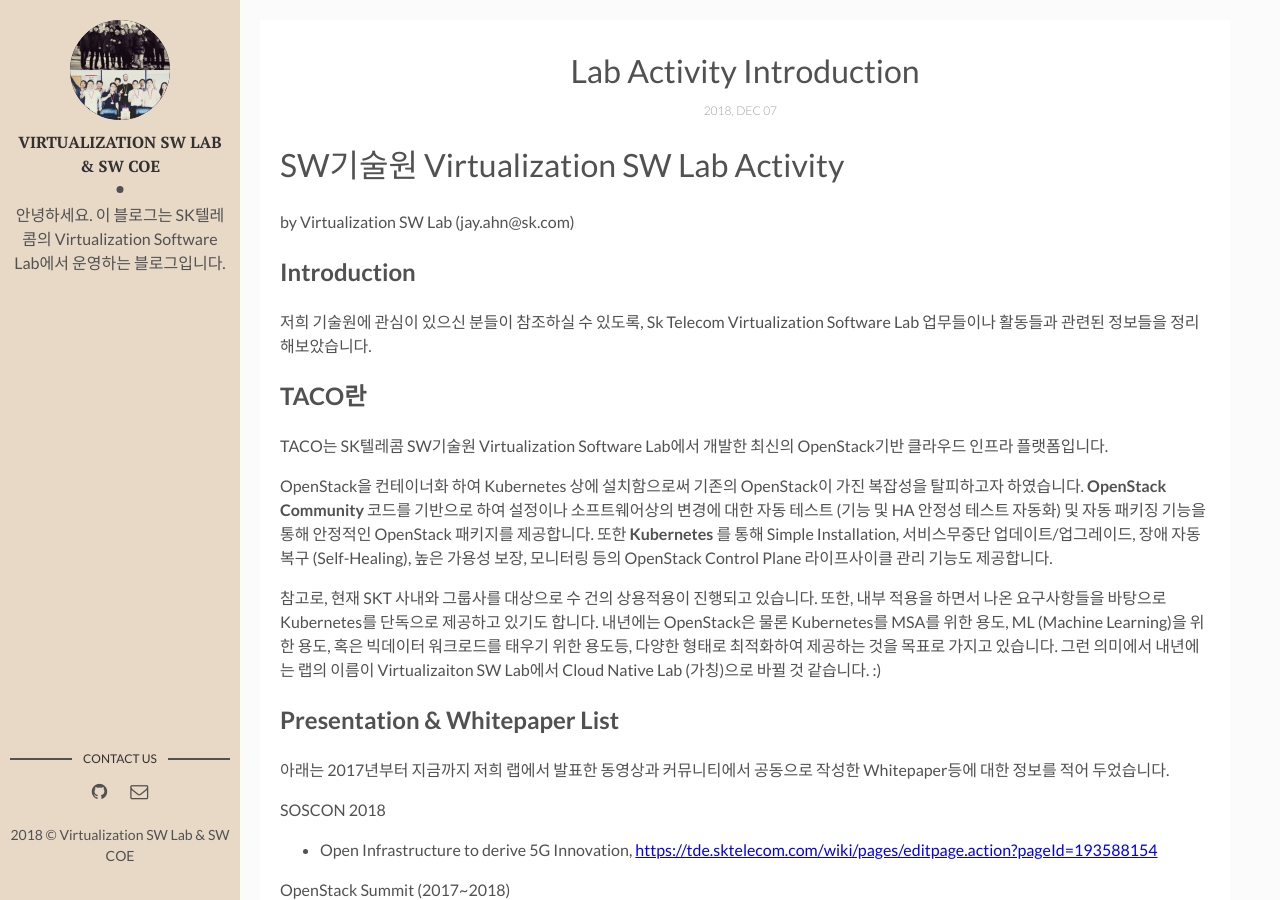
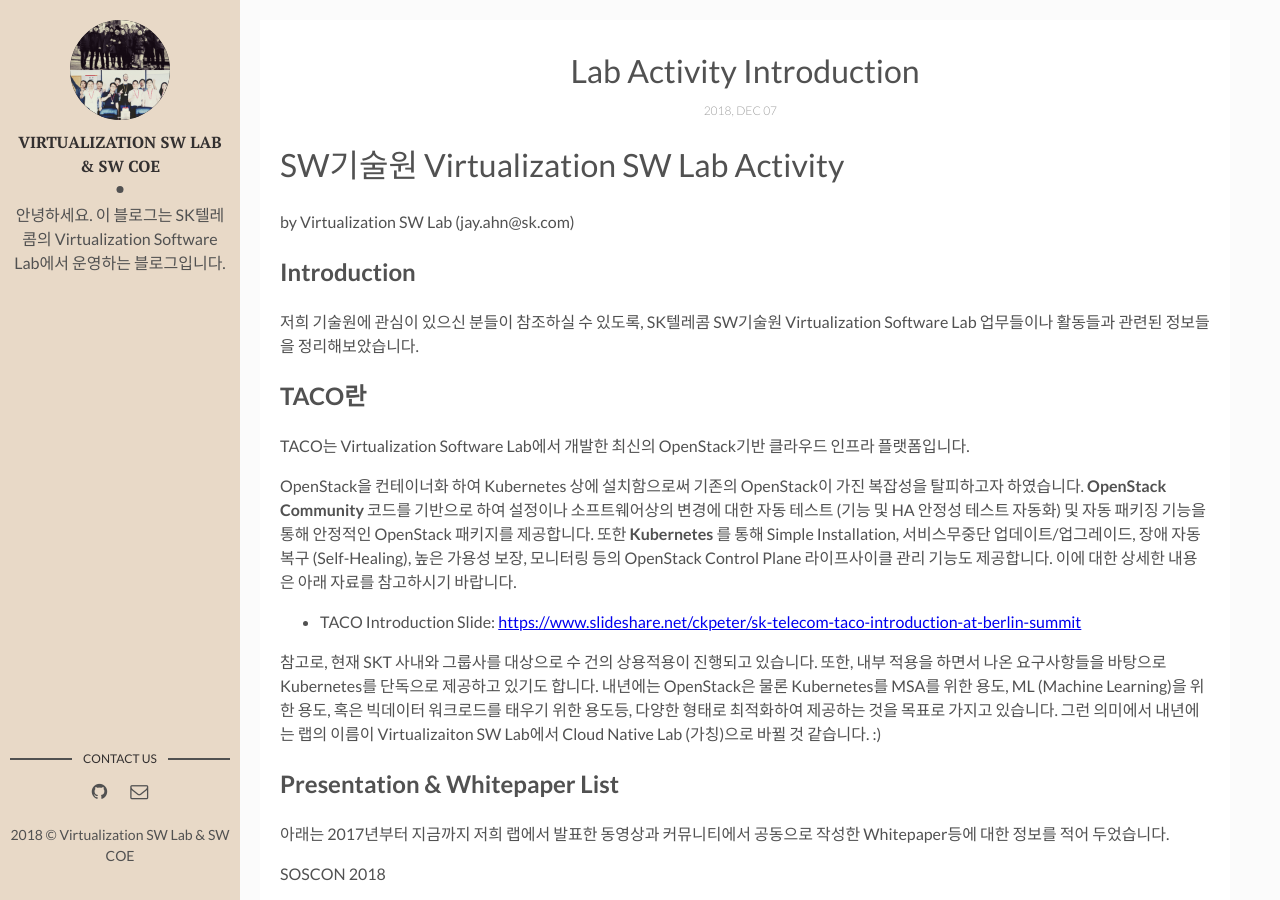
Before and after one commit to sktelecom-oslab/Virtualization-Software-Lab, a Jekyll site: the page built from _posts/2018-12-07-LabIntro.md, in a window 1280 px wide and 900 px high. Built offline with Jekyll 4.4.1, drawn with Linux system fonts in a browser that asks for light colours; some of the changed text lies outside the part shown.

Commit message:
slide link add

```diff
--- a/_posts/2018-12-07-LabIntro.md
+++ b/_posts/2018-12-07-LabIntro.md
@@ -8,12 +8,13 @@ date:   2018-12-07 11:00:00 +0900
 by Virtualization SW Lab (jay.ahn@sk.com)
 
 ## Introduction
-저희 기술원에 관심이 있으신 분들이 참조하실 수 있도록, Sk Telecom Virtualization Software Lab 업무들이나 활동들과 관련된 정보들을 정리해보았습니다.
+저희 기술원에 관심이 있으신 분들이 참조하실 수 있도록, SK텔레콤 SW기술원 Virtualization Software Lab 업무들이나 활동들과 관련된 정보들을 정리해보았습니다.
 
 ## TACO란
-TACO는 SK텔레콤 SW기술원 Virtualization Software Lab에서 개발한 최신의 OpenStack기반 클라우드 인프라 플랫폼입니다.
+TACO는 Virtualization Software Lab에서 개발한 최신의 OpenStack기반 클라우드 인프라 플랫폼입니다.
 
-OpenStack을 컨테이너화 하여 Kubernetes 상에 설치함으로써 기존의 OpenStack이 가진 복잡성을 탈피하고자 하였습니다. **OpenStack Community** 코드를 기반으로 하여 설정이나 소프트웨어상의 변경에 대한 자동 테스트 (기능 및 HA 안정성 테스트 자동화) 및 자동 패키징 기능을 통해 안정적인 OpenStack 패키지를 제공합니다. 또한 **Kubernetes** 를 통해 Simple Installation, 서비스무중단 업데이트/업그레이드, 장애 자동복구 (Self-Healing), 높은 가용성 보장, 모니터링 등의 OpenStack Control Plane 라이프사이클 관리 기능도 제공합니다.
+OpenStack을 컨테이너화 하여 Kubernetes 상에 설치함으로써 기존의 OpenStack이 가진 복잡성을 탈피하고자 하였습니다. **OpenStack Community** 코드를 기반으로 하여 설정이나 소프트웨어상의 변경에 대한 자동 테스트 (기능 및 HA 안정성 테스트 자동화) 및 자동 패키징 기능을 통해 안정적인 OpenStack 패키지를 제공합니다. 또한 **Kubernetes** 를 통해 Simple Installation, 서비스무중단 업데이트/업그레이드, 장애 자동복구 (Self-Healing), 높은 가용성 보장, 모니터링 등의 OpenStack Control Plane 라이프사이클 관리 기능도 제공합니다. 이에 대한 상세한 내용은 아래 자료를 참고하시기 바랍니다.
+ - TACO Introduction Slide: <https://www.slideshare.net/ckpeter/sk-telecom-taco-introduction-at-berlin-summit>
 
 참고로, 현재 SKT 사내와 그룹사를 대상으로 수 건의 상용적용이 진행되고 있습니다. 또한, 내부 적용을 하면서 나온 요구사항들을 바탕으로 Kubernetes를 단독으로 제공하고 있기도 합니다. 내년에는 OpenStack은 물론 Kubernetes를 MSA를 위한 용도, ML (Machine Learning)을 위한 용도, 혹은 빅데이터 워크로드를 태우기 위한 용도등, 다양한 형태로 최적화하여 제공하는 것을 목표로 가지고 있습니다. 그런 의미에서 내년에는 랩의 이름이 Virtualizaiton SW Lab에서 Cloud Native Lab (가칭)으로 바뀔 것 같습니다. :)
 
@@ -52,6 +53,8 @@ CI (Continuous Integration) / CD (Continuous Deployment) 및 자동화 개발
 
 운영 자동화 및 OpenStack/Kubernetes를 위한 LMA (Logging, Monitoring, Alarm) 시스템 개발
 
+Hybrid Cloud 환경내에서의 Managed Kubernetes 및 Application 배포 자동화 플랫폼 개발
+
 ### 채용 사이트
 관심 있으신 분은 아래 링크로 가셔서 "클라우드 플랫폼" 으로 검색하시고, 많은 지원 부탁드립니다.
  - <https://tas-sktelecom.taleo.net/careersection/ex/moresearch.ftl?lang=ko&portal>
```
